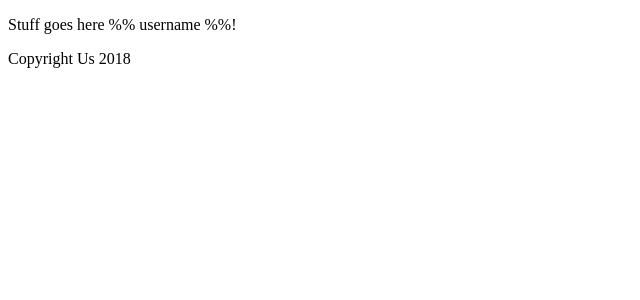
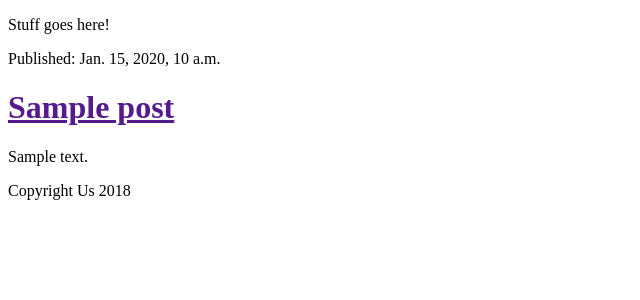
Before and after one commit to myleskeeffe/BlogDjango, a Django app: template blog/templates/blog/post_list.html in a window 1280 px wide. Shown: the top 300 px of the page, without its empty margins (0-640 px from the left). Run offline with Django 3.2, Linux system fonts and the light colour scheme; the template is opened without the code that fills it: values that come from a table or form of the project are taken from there, others are empty; tables that the repository leaves empty hold one stand-in row (values such as "Sample post").

Commit message:
Templates modified

```diff
--- a/blog/templates/blog/post_list.html
+++ b/blog/templates/blog/post_list.html
@@ -12,7 +12,18 @@
 
     </nav>
     <content>
-        <p>Stuff goes here %% username %%!</p>
+        <p>Stuff goes here!</p>
+        <div>
+
+            {% for post in posts %}
+                <div class="post">
+                <p class="Published">Published: {{  post.published_date }}</p>
+                <h1 class="postTitle"><a href=""">{{ post.title }}</a></h1>
+                <p>{{ post.text|linebreaksbr }}</p>
+
+                </div>
+            {% endfor %}
+        </div>
     </content>
     <footer>
         <p>Copyright Us 2018</p>
--- a/blog/views.py
+++ b/blog/views.py
@@ -1,6 +1,8 @@
 from django.shortcuts import render
-
+from django.utils import timezone
+from .models import Post
 # Create your views here.
 
 def post_list(request):
-    return render(request, 'blog/post_list.html', {})
+    posts = Post.objects.filter(published_date__lte=timezone.now()).order_by('published_date')
+    return render(request, 'blog/post_list.html', {'posts': posts})
```
